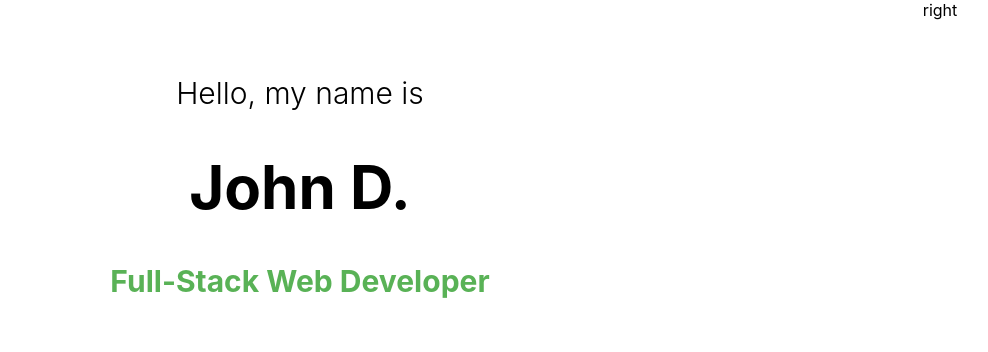
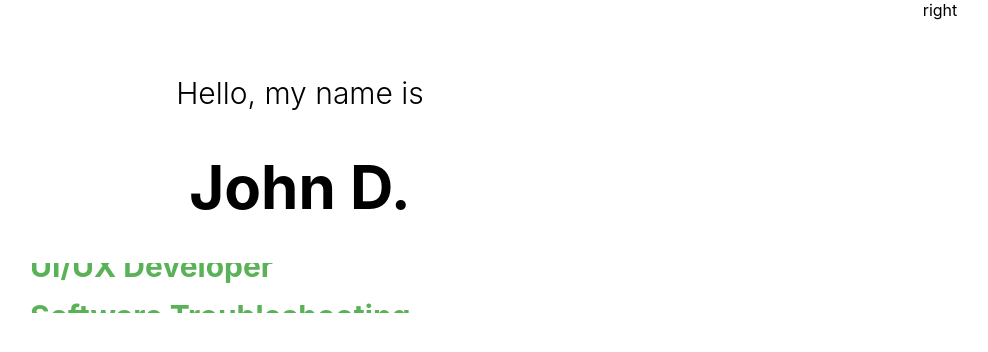
Before and after one commit to JDixon1995/react-portfolio-app, a React (Create React App) app: page / in a window 1280 px wide. Shown: the top 352 px of the page, without its empty margins (20-1008 px from the left). Built offline with nearby package versions, Linux system fonts and the light colour scheme.

Commit message:
added animation to skillsets

```diff
--- a/src/components/intro/Intro.jsx
+++ b/src/components/intro/Intro.jsx
@@ -12,7 +12,9 @@ const Intro = () => {
                     <div className="i-title-wrapper">
                         <div className="i-title-item">Full-Stack Web Developer</div>
                         <div className="i-title-item">UI/UX Developer</div>
+                        <div className="i-title-item">Software Troubleshooting</div>
                         <div className="i-title-item">Writer</div>
+                        <div className="i-title-item">Public Speaker</div>
                     </div>
                 </div>
             </div>
--- a/src/components/intro/intro.css
+++ b/src/components/intro/intro.css
@@ -29,9 +29,31 @@
     overflow: hidden;
 }
 
+.i-title-wrapper {
+    height: 100px;
+    animation: move 15s ease-in-out infinite alternate;
+}
+
+@keyframes move {
+    25% {
+        transform: translateY(-50px)
+    }
+    50% {
+        transform: translateY(-100px)
+    }
+    75% {
+        transform: translateY(-150px)
+    }
+    100% {
+        transform: translateY(-200px)
+    }
+}
+
 .i-title-item {
     height: 50px;
     font-size: 30px;
     font-weight: bold;
     color: #59b256;
+    display: flex;
+    align-items: center;
 }
```
